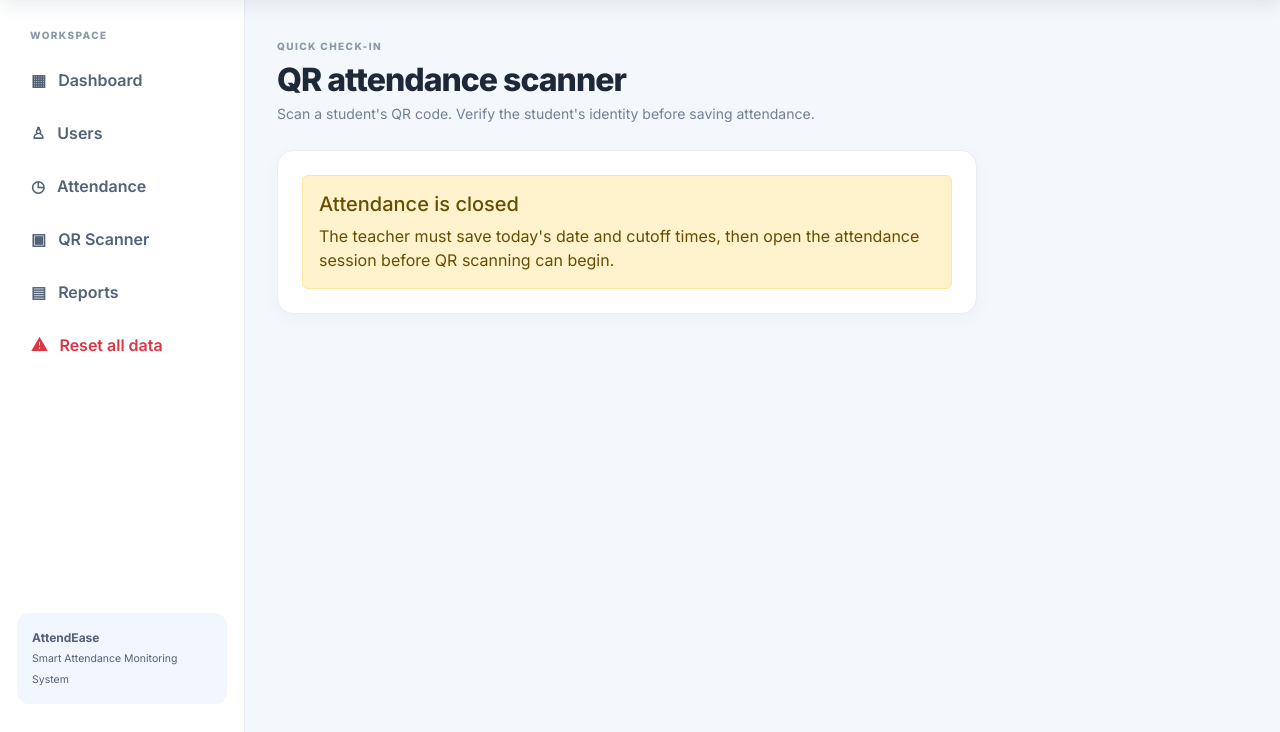
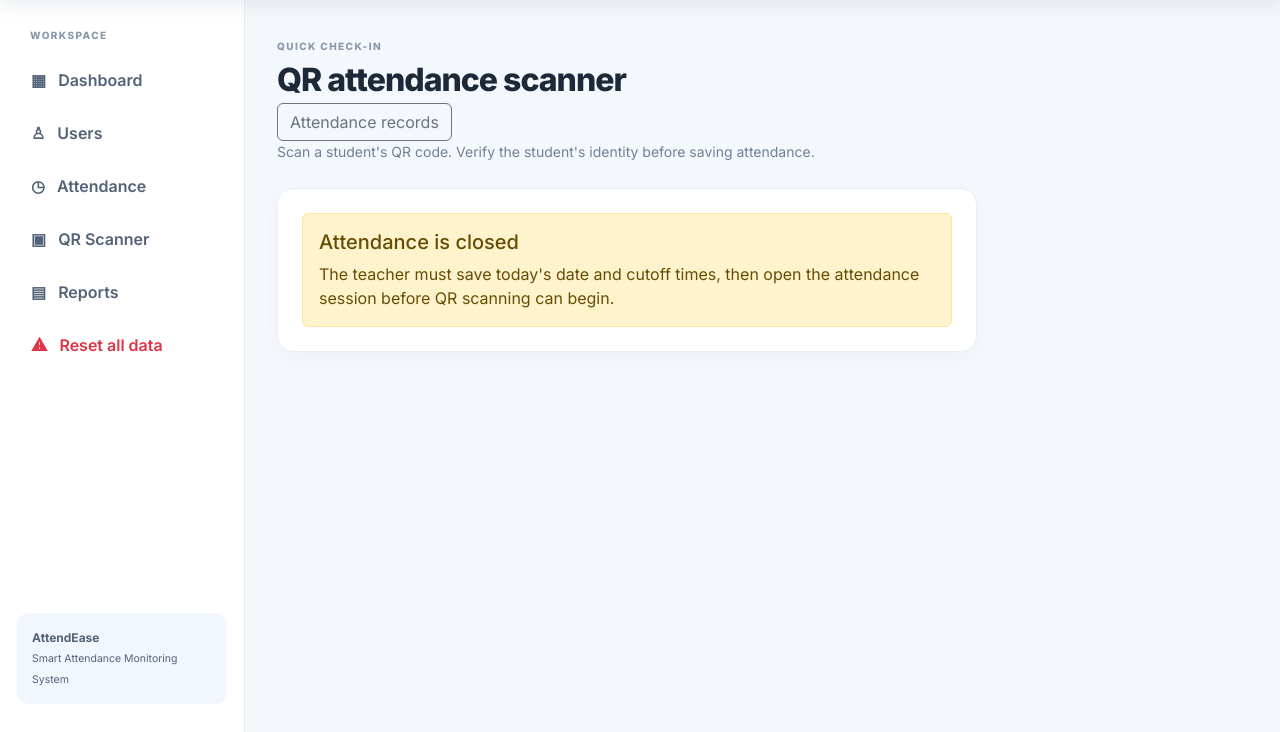
Before and after one commit to emsterjohn/attendease, a Flask app: page /scan in a window 1280 px wide. Shown: the part 68-800 px from the top of the page. Run offline with Flask 3, Linux system fonts and the light colour scheme; the visitor is signed in with stand-in values (Sample User, id 1); data comes from the database, SQL or seed files in the repository; data that the repository does not hold is empty.

Commit message:
Preserve attendance records access and protect closed sessions

```diff
--- a/app.py
+++ b/app.py
@@ -655,8 +655,16 @@ def open_attendance_session():
         abort(400)
     if selected_date != school_now().date().isoformat():
         flash("A session can only be opened on its scheduled school date. You may configure future dates in advance.", "warning")
-        return redirect(url_for("attendance", date=selected_date))
+        return redirect(url_for("attendance", view="records", date=selected_date))
     with get_db() as db:
+        if not get_schedule(db, selected_date):
+            flash("Save the attendance times before opening the session.", "warning")
+            return redirect(url_for("attendance", view="setup"))
+        if db.execute(
+            "SELECT 1 FROM attendance WHERE attendance_date=? LIMIT 1", (selected_date,)
+        ).fetchone():
+            flash("This attendance session already has records and cannot be reopened.", "warning")
+            return redirect(url_for("attendance", view="records", date=selected_date))
         db.execute(
             """INSERT INTO attendance_sessions
                (attendance_date, status, opened_by, opened_at, closed_by, closed_at)
@@ -667,7 +675,7 @@ def open_attendance_session():
             (selected_date, session.get("user_id"), school_now().isoformat(timespec="seconds"))
         )
     flash("Attendance is now OPEN. QR scanning and attendance marking are enabled.", "success")
-    return redirect(url_for("attendance", date=selected_date))
+    return redirect(url_for("scan"))
 
 
 @app.route("/attendance/session/close", methods=["POST"])
--- a/templates/scan.html
+++ b/templates/scan.html
@@ -1,7 +1,7 @@
 {% extends "base.html" %}
 {% block title %}QR Scanner · AttendEase{% endblock %}
 {% block content %}
-<div class="page-heading"><div><span class="eyebrow">QUICK CHECK-IN</span><h1>QR attendance scanner</h1><p>Scan a student's QR code. Verify the student's identity before saving attendance.</p></div></div>
+<div class="page-heading"><div><span class="eyebrow">QUICK CHECK-IN</span><h1>QR attendance scanner</h1><a class="btn btn-outline-secondary" href="{{ url_for('attendance', view='records') }}">Attendance records</a><p>Scan a student's QR code. Verify the student's identity before saving attendance.</p></div></div>
 <div class="content-card scanner-card">
   {% if not session_open %}
   <div class="alert alert-warning mb-0"><h2 class="h5">Attendance is closed</h2><p class="mb-0">The teacher must save today's date and cutoff times, then open the attendance session before QR scanning can begin.</p></div>
```
